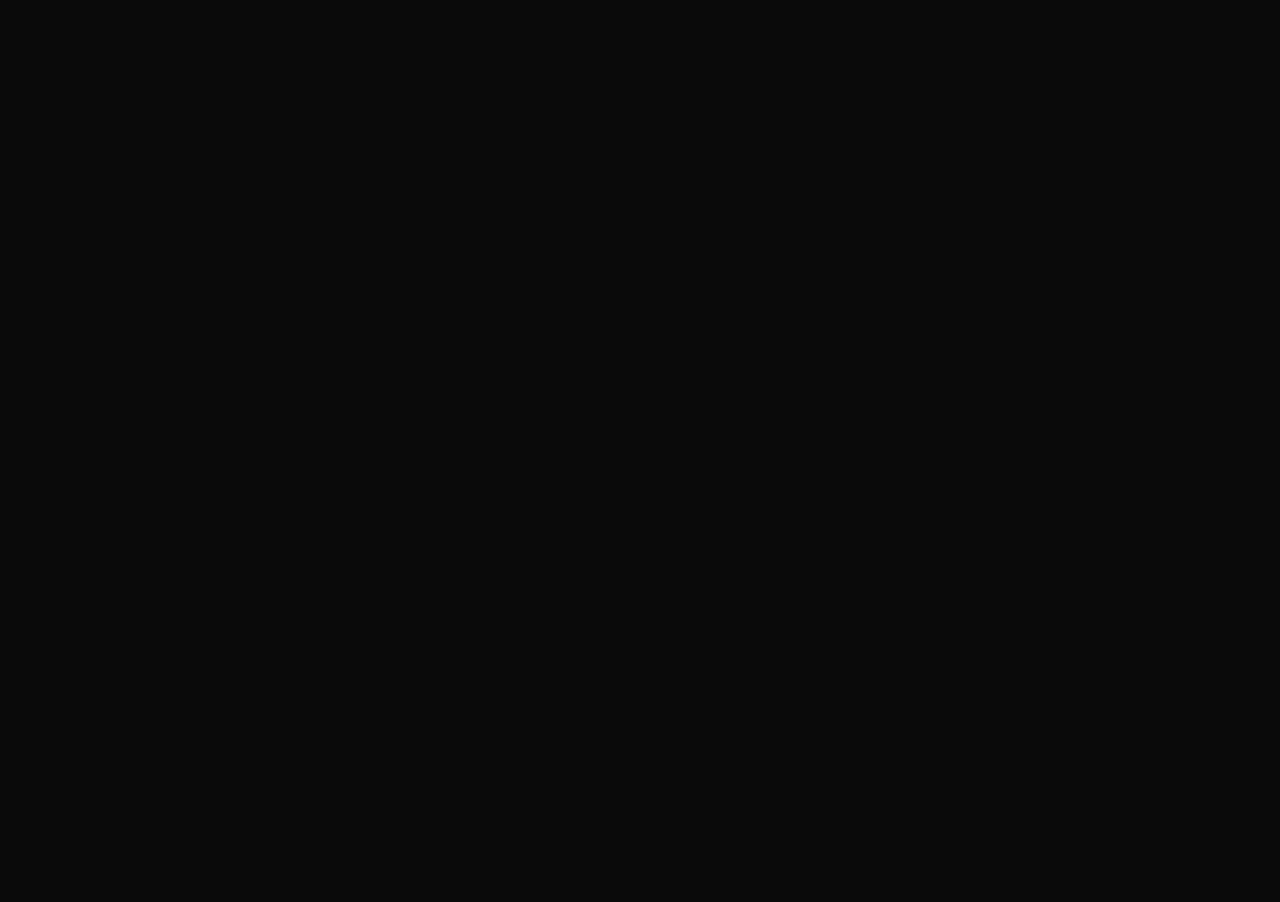
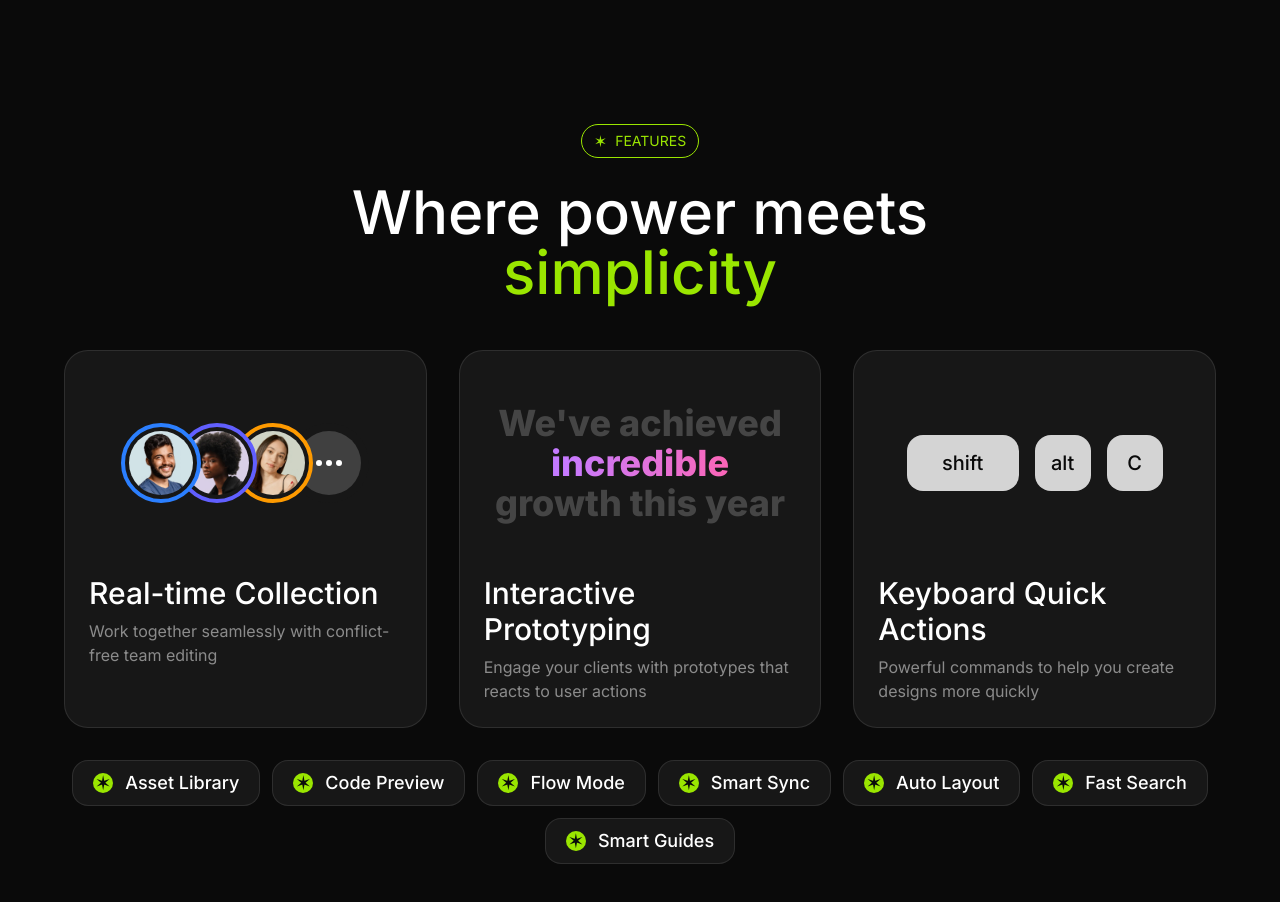
Before and after one commit to abeertech01/animated-saas-ui, a Next.js app: page / in a window 1280 px wide. Shown: the part 1920-2822 px from the top of the page. Before the commit the page ends 1948 px from the top, so only its background shows below. Built offline with nearby package versions, Linux system fonts and the light colour scheme.

Commit message:
features section

```diff
--- a/app/page.tsx
+++ b/app/page.tsx
@@ -1,3 +1,4 @@
+import Features from "@/sections/Features"
 import Hero from "@/sections/Hero"
 import Introduction from "@/sections/Introduction"
 import LogoTicker from "@/sections/LogoTicker"
@@ -10,6 +11,7 @@
       <Hero />
       <LogoTicker />
       <Introduction />
+      <Features />
     </>
   )
 }
--- /dev/null
+++ b/components/Avatar.tsx
@@ -0,0 +1,18 @@
+import { HTMLAttributes } from "react"
+import { twMerge } from "tailwind-merge"
+
+export default function Avatar(props: HTMLAttributes<HTMLDivElement>) {
+  const { className, children, ...otherProps } = props
+
+  return (
+    <div
+      className={twMerge(
+        "bg-neutral-900 p-1 border-4 border-blue-500 rounded-full size-20 overflow-hidden",
+        className,
+      )}
+      {...otherProps}
+    >
+      {children}
+    </div>
+  )
+}
--- /dev/null
+++ b/components/FeatureCard.tsx
@@ -0,0 +1,24 @@
+import { twMerge } from "tailwind-merge"
+
+export default function FeatureCard(props: {
+  title: string
+  description: string
+  children?: React.ReactNode
+  className?: string
+}) {
+  const { title, description, children, className } = props
+  return (
+    <div
+      className={twMerge(
+        "bg-neutral-900 p-6 border border-white/10 rounded-3xl",
+        className,
+      )}
+    >
+      <div className="aspect-video">{children}</div>
+      <div>
+        <h3 className="mt-6 font-medium text-3xl">{title}</h3>
+        <p className="mt-2 text-white/50">{description}</p>
+      </div>
+    </div>
+  )
+}
--- /dev/null
+++ b/components/Key.tsx
@@ -0,0 +1,17 @@
+import { HTMLAttributes } from "react"
+import { twMerge } from "tailwind-merge"
+
+export default function Key(props: HTMLAttributes<HTMLDivElement>) {
+  const { className, children, ...otherProps } = props
+  return (
+    <div
+      className={twMerge(
+        "inline-flex justify-center items-center bg-neutral-300 rounded-2xl size-14 font-medium text-neutral-950 text-xl",
+        className,
+      )}
+      {...otherProps}
+    >
+      {children}
+    </div>
+  )
+}
--- a/sections/Features.tsx
+++ b/sections/Features.tsx
@@ -1,3 +1,12 @@
+import Tag from "@/components/Tag"
+import FeatureCard from "@/components/FeatureCard"
+import avatar1 from "@/assets/images/avatar-ashwin-santiago.jpg"
+import avatar2 from "@/assets/images/avatar-lula-meyers.jpg"
+import avatar3 from "@/assets/images/avatar-florence-shaw.jpg"
+import Image from "next/image"
+import Avatar from "@/components/Avatar"
+import Key from "@/components/Key"
+
 const features = [
   "Asset Library",
   "Code Preview",
@@ -6,8 +15,87 @@
   "Auto Layout",
   "Fast Search",
   "Smart Guides",
-];
+]
 
 export default function Features() {
-    return <div>Features</div>;
+  return (
+    <section className="py-24">
+      <div className="container">
+        <div className="flex justify-center">
+          <Tag>Features</Tag>
+        </div>
+        <h2 className="mx-auto mt-6 max-w-2xl font-medium text-6xl text-center">
+          Where power meets <span className="text-lime-400">simplicity</span>
+        </h2>
+        <div className="gap-8 grid grid-cols-1 md:grid-cols-4 lg:grid-cols-3 mt-12">
+          <FeatureCard
+            title="Real-time Collection"
+            description="Work together seamlessly with conflict-free team editing"
+            className="md:col-span-2 lg:col-span-1"
+          >
+            <div className="flex justify-center items-center aspect-video">
+              <Avatar className="z-40">
+                <Image src={avatar1} alt="Avatar 1" className="rounded-full" />
+              </Avatar>
+              <Avatar className="z-30 -ml-6 border-indigo-500">
+                <Image src={avatar2} alt="Avatar 2" className="rounded-full" />
+              </Avatar>
+              <Avatar className="z-20 -ml-6 border-amber-500">
+                <Image src={avatar3} alt="Avatar 3" className="rounded-full" />
+              </Avatar>
+              <Avatar className="-ml-6 border-transparent">
+                <div className="inline-flex justify-center items-center gap-1 bg-neutral-700 rounded-full size-full">
+                  {Array.from({ length: 3 }).map((_, i) => (
+                    <span
+                      key={i}
+                      className="inline-flex bg-white rounded-full size-1.5"
+                    ></span>
+                  ))}
+                </div>
+              </Avatar>
+            </div>
+          </FeatureCard>
+          <FeatureCard
+            title="Interactive Prototyping"
+            description="Engage your clients with prototypes that reacts to user actions"
+            className="md:col-span-2 lg:col-span-1"
+          >
+            <div className="flex justify-center items-center aspect-video">
+              <p className="font-extrabold text-white/20 text-4xl text-center">
+                We&apos;ve achieved{" "}
+                <span className="bg-clip-text bg-linear-to-r from-purple-400 to-pink-400 text-transparent">
+                  incredible
+                </span>{" "}
+                growth this year
+              </p>
+            </div>
+          </FeatureCard>
+          <FeatureCard
+            title="Keyboard Quick Actions"
+            description="Powerful commands to help you create designs more quickly"
+            className="md:col-span-2 lg:col-span-1 md:col-start-2 lg:col-start-auto"
+          >
+            <div className="flex justify-center items-center gap-4 aspect-video">
+              <Key className="w-28">shift</Key>
+              <Key>alt</Key>
+              <Key>C</Key>
+            </div>
+          </FeatureCard>
+        </div>
+        <div className="flex flex-wrap justify-center gap-3 mt-8">
+          {features.map((feature) => (
+            <div
+              key={feature}
+              className="inline-flex items-center gap-3 bg-neutral-900 px-3 md:px-5 py-1.5 md:py-2 border border-white/10 rounded-2xl"
+            >
+              <span className="inline-flex justify-center items-center bg-lime-400 rounded-full size-5 text-neutral-950 text-xl">
+                &#10038;
+              </span>
+              <span className="font-medium md:text-lg">{feature}</span>
+            </div>
+          ))}
+        </div>
+      </div>
+    </section>
+  )
 }
```
Lines whose indentation alone changed are shown as unchanged.
